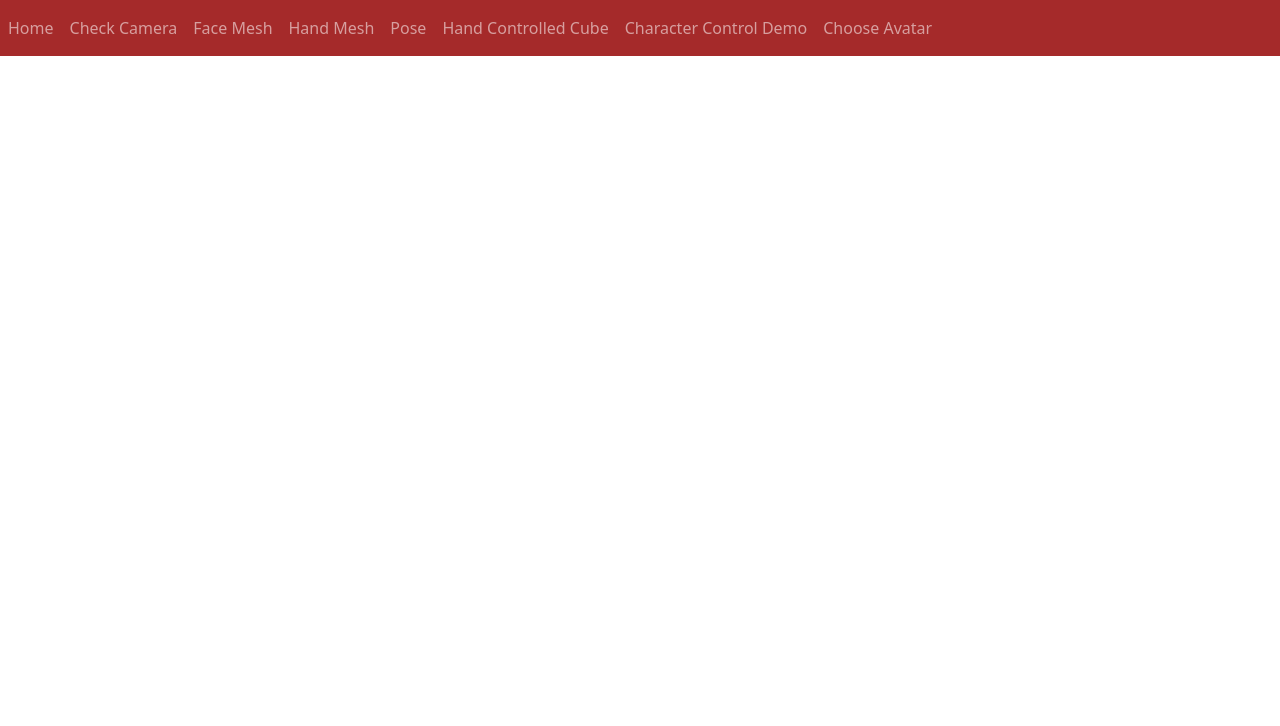
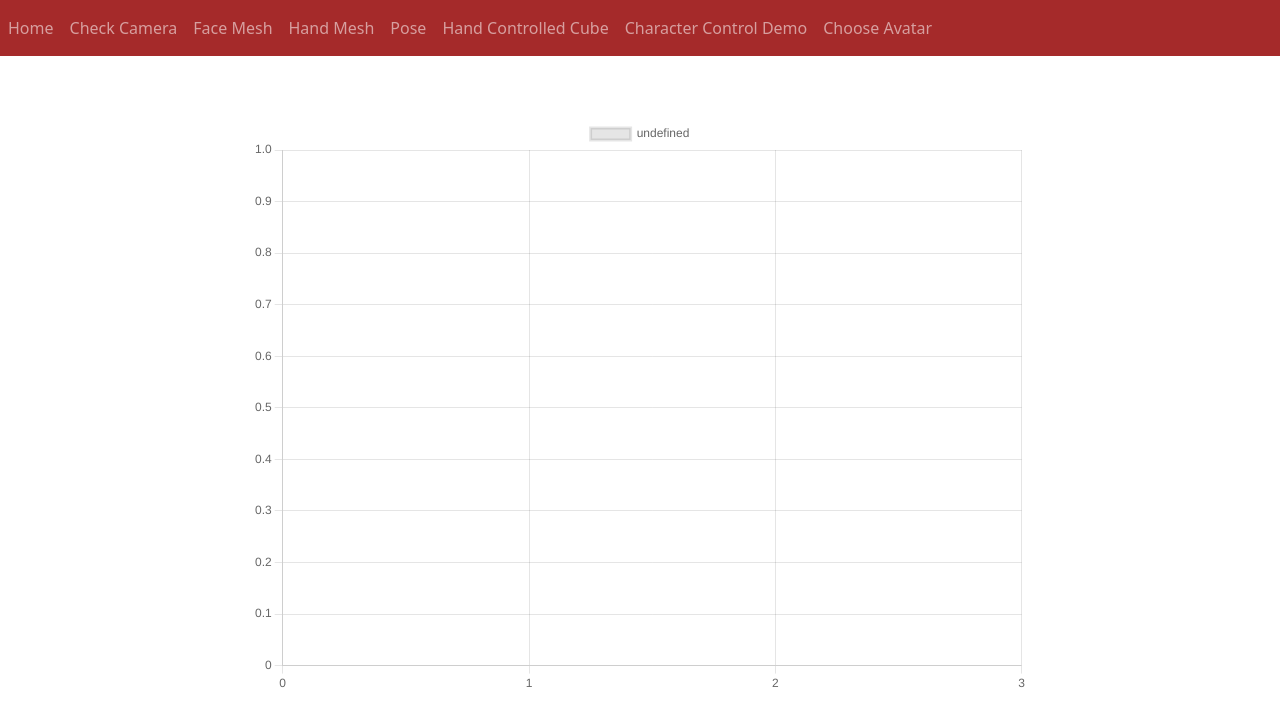
Before and after one commit to SahdevSa/Magnimus_project, a React (Create React App) app: page / in a window 1280 px wide. Shown: the top 726 px of the page. Built offline with nearby package versions, Linux system fonts and the light colour scheme; no server answers.

Commit message:
charts trial

```diff
--- a/package.json
+++ b/package.json
@@ -12,9 +12,12 @@
     "@testing-library/react": "^13.2.0",
     "@testing-library/user-event": "^13.5.0",
     "bootstrap": "^5.1.3",
+    "chart.js": "^3.8.0",
     "drei": "^2.2.21",
+    "faker": "^6.6.6",
     "react": "^18.1.0",
     "react-bootstrap": "^2.4.0",
+    "react-chartjs-2": "^4.1.0",
     "react-dom": "^18.1.0",
     "react-router-dom": "^6.3.0",
     "react-scripts": "5.0.1",
--- a/src/App.js
+++ b/src/App.js
@@ -9,7 +9,7 @@ import NavBar from './Navbar';
 import Pose_Mesh_Test from './Pose_Mesh_Test';
 import ReadyPlayerMe from './readyPlayerMe';
 import Home from './Home';
-import Font_Test from './Font_Test';
+import Chart_Test from './Chart_Test';
 
 function App() {
   return (
@@ -19,7 +19,8 @@ function App() {
       <div className='content' style = {{position: 'absolute', marginLeft:'auto', marginRight: 'auto', left: 0, right: 0, textAlign: 'center', width: window.screen.width, height: window.screen.height}}>
       <Router>
         <Routes>
-        <Route exact path="/Home" element = {<Home/>}/>
+        <Route exact path="/" element = {<Chart_Test/>}/>
+          <Route exact path="/Home" element = {<Home/>}/>
           <Route exact path="/Camera_Check" element = {<Camera_Check/>}/>
           <Route exact path="/Face_Mesh_Test" element = {<Face_Mesh_Test/>}/>
           <Route exact path="/Pose_Mesh_Test" element = {<Pose_Mesh_Test/>}/>
--- /dev/null
+++ b/src/Chart_Test.js
@@ -0,0 +1,35 @@
+import React, { useEffect, useRef } from 'react';
+import Chart from 'chart.js/auto';
+import { Line} from 'react-chartjs-2'
+
+const Chart_Test=(data) =>{
+  const lineRef = useRef();
+  useEffect(()=>{
+    lineRef.data = {
+      labels: [...Array(4).keys()],
+      datasets: [{
+        labels: '#votes',
+        data: data,
+      }]
+    }
+    console.log(data);
+  }, [data])
+
+  return(
+      <Line ref={lineRef}
+      data={{
+        labels: [...Array(4).keys()],
+        datasets: [{
+          labels: '#votes',
+          data: data,
+        }]
+      }}
+      width={100}
+      height= {300}
+      options={{maintainAspectRatio:false}}
+      redraw= {true}
+      />
+  )
+}
+
+export default Chart_Test;
--- a/src/Font_Test.js
+++ /dev/null
@@ -1,38 +0,0 @@
-import { useEffect } from "react";
-import * as THREE from "three"
-
-
-function Font_Test(){
-    useEffect(()=>{
-        const scene = new THREE.Scene();
-        const camera = new THREE.PerspectiveCamera( 50, window.innerWidth / window.innerHeight, 1, 1000 );
-        camera.position.z = 96
-        const canvas = document.getElementById("myThreeJsCanvas");
-        const renderer = new THREE.WebGLRenderer({canvas, antialias: true});
-        renderer.setSize( window.innerWidth, window.innerHeight );
-        document.body.appendChild( renderer.domElement );
-        const ambientLight = new THREE.AmbientLight(0xffffff, 0.5);
-        ambientLight.castShadow = true;
-        scene.add(ambientLight);
-
-        const boxGepmetry = new THREE.BoxGeometry(16,16,16);
-        const boxMaterial = new THREE.MeshNormalMaterial();
-        const boxMesh = new THREE.Mesh(boxGepmetry, boxMaterial);
-        scene.add(boxMesh);
-
-        const animate = () =>{
-
-            renderer.render( scene, camera );
-            boxMesh.rotation.x += 0.01;
-            boxMesh.rotation.y += 0.01;
-            window.requestAnimationFrame( animate );
-        };
-        animate();
-    }, [])
-
-    return(
-        <canvas id= "myThreeJsCanvas"/>
-    )
-}
-
-export default Font_Test
--- a/src/Pose_Mesh_Test.js
+++ b/src/Pose_Mesh_Test.js
@@ -4,7 +4,9 @@ import * as pose from '@mediapipe/pose';
 import * as cam from '@mediapipe/camera_utils';
 import Webcam from 'react-webcam';
 import {useRef, useEffect, useState, Suspense} from 'react';
-
+import Chart_Test from './Chart_Test';
+import { Line} from 'react-chartjs-2'
+import { upload } from '@testing-library/user-event/dist/upload';
 
 function Pose_Mesh_Test() {
   const camRef = useRef(null);
@@ -13,8 +15,17 @@ function Pose_Mesh_Test() {
   const connect = window.drawConnectors;
   const drawLandmarks = window.drawLandmarks;
 
+  const lineRef = useRef();
+  const dataArray = [...Array(400).keys()];
+  const [landMarkArray, setLandMarkArray] = useState({
+    labels: [...Array(400).keys()],
+    datasets: [{
+      labels: '#votes',
+      data: dataArray,
+    }]
+  }, []);
+
   function onResults (results){
-    //console.log(results);
     canvasRef.current.width = camRef.current.video.videoWidth;
     canvasRef.current.height = camRef.current.video.videoHeight;
     const canvasElement = canvasRef.current;
@@ -31,8 +42,15 @@ function Pose_Mesh_Test() {
     drawLandmarks(canvasCtx, results.poseLandmarks,
                   {color: '#FF0000', lineWidth: 2});
     canvasCtx.restore();
-    //grid.updateLandmarks(results.poseWorldLandmarks);
+    dataArray.shift();
+    try{
+    dataArray.push(results.poseLandmarks[0].y);
+    }
+    catch(err){
+
+    }
   }
+
 
     useEffect(()=>{
     const pose = new Pose({locateFile: (file) => {
@@ -54,13 +72,21 @@ function Pose_Mesh_Test() {
       camera = new cam.Camera(camRef.current.video, {
         onFrame:async()=>{
           await pose.send({image: camRef.current.video})
+          /*setLandMarkArray({
+            labels: [...Array(400).keys()],
+            datasets: [{
+              labels: '#votes',
+              data: dataArray,
+            }]})*/
         },
         width: 640,
         height: 480,
       });
       camera.start();
     }
+
   })
+
 
   return (
     <div>
@@ -71,9 +97,21 @@ function Pose_Mesh_Test() {
       style = {{position: 'absolute', marginLeft:'auto', marginRight: 'auto', left: 0, right: 0, textAlign: 'center', width: window.screen.width, height: window.screen.height}}/>
       </div>
 
+      <div style = {{position: 'absolute', marginLeft:'auto', marginRight: 'auto', left: -0, right: 0, textAlign: 'left', width: window.screen.width/5, height: window.screen.height/8}}>
+      <Line ref={lineRef}
+        data={landMarkArray}
+        width={100}
+        height= {300}
+        options={{maintainAspectRatio:false}}
+        redraw= {true}
+      />
+      </div>
+
       <div>
       <canvas ref = {canvasRef}
-      style = {{position: 'absolute', marginLeft:'auto', marginRight: 'auto', left: 0, right: 0, textAlign: 'center', width: window.screen.width, height: window.screen.height}}/>
+      style = {{position: 'absolute', marginLeft:'auto', marginRight: 'auto', left: 0, right: 0, textAlign: 'center', width: window.screen.width, height: window.screen.height}}>
+
+        </canvas>
       </div>
     </div>
   );
```
Also changed, not shown: src/App.css (line endings or trailing spaces), 1 other file (tests, documents, lock files or other folders).
